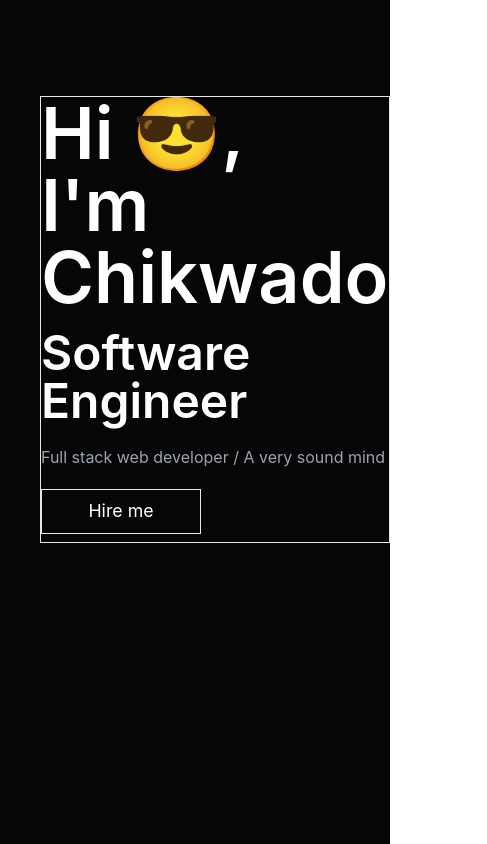
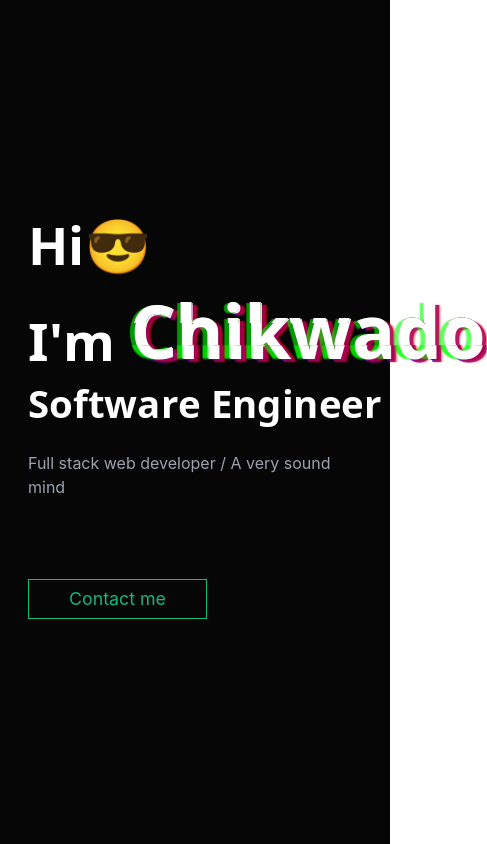
Before and after one commit to Quado2/portfolio, a React (Create React App) app: page / in a window 390 px wide. Shown: the whole page, 487 px wide, since content can reach past the window. Built offline with nearby package versions, Linux system fonts and the light colour scheme.

Commit message:
made the home landing page responsive

```diff
--- a/package.json
+++ b/package.json
@@ -7,6 +7,7 @@
     "@testing-library/jest-dom": "^5.14.1",
     "@testing-library/react": "^11.2.7",
     "@testing-library/user-event": "^12.8.3",
+    "node-sass": "^6.0.1",
     "react": "^17.0.2",
     "react-dom": "^17.0.2",
     "react-scripts": "4.0.3",
--- a/src/App.js
+++ b/src/App.js
@@ -21,12 +21,12 @@ function App() {
 
   return (
     <div className="App">
-        {!loaded?
+         {/* {!loaded?
         <Preloader />
-        :
+        :  */}
         <Home />
-      }
-
+      {/* }
+         */}
     </div>
   );
 }
--- a/src/Containers/Home/Home.js
+++ b/src/Containers/Home/Home.js
@@ -1,52 +1,60 @@
 import React from 'react'
+import './Home.scss'
 
 function Home (){
 
     return (
-        <div className='h-full pt-24 pl-10 w-full'>
-            <div className=' flex-column items-start border w-full justify-start'>
-                <h2 className='text-7xl font-semibold font-san text-left '>
-                    <span className=''>H</span>
-                    <span>i</span>
-                    <span> &#128526;</span>
-                    <span>,</span>
-                    <br />
-                    <span>I</span>
-                    <span>'</span>
-                    <span>m</span>
-                    <span> </span>
-                    <span>C</span>
-                    <span>h</span>
-                    <span>i</span>
-                    <span>k</span>
-                    <span>w</span>
-                    <span>a</span>
-                    <span>d</span>
-                    <span>o</span>
-                    <span>,</span>
-                </h2>
-                <h3 className='text-5xl font-semibold font-san text-left mt-4'>
-                    <span>S</span>
-                    <span>o</span>
-                    <span>f</span>
-                    <span>t</span>
-                    <span>w</span>
-                    <span>a</span>
-                    <span>r</span>
-                    <span>e</span>
-                    <span> </span>
-                    <span>E</span>
-                    <span>n</span>
-                    <span>g</span>
-                    <span>i</span>
-                    <span>n</span>
-                    <span>e</span>
-                    <span>e</span>
-                    <span>r</span>
-                </h3>
+        <div className='home-top h-full w-full'>
+            <div className=' top-home-container flex flex-col justify-center items-start p-7 sm:p-16  w-full h-screen'>
+                <div className= 'first-h2 top-h2 sm:text-7xl lg:text-8xl'>
+                    <h2 className=''>H</h2>
+                    <h2>i</h2>
+                    <h2> &#128526;</h2>
+                    <h2>,</h2>
+                </div>
+                <div className = 'first-h2b sm:text-7xl lg:text-8xl top-h2 h-24 sm:h-28 lg:h-32 items-end'>
+                    <h2 className=''> I</h2>
+                    <h2>'</h2>
+                    <h2>m</h2>
+                    <div className='glitch text-7xl sm:text-8xl lg:text-9xl flex items-end md:-pb-2  ml-4 w-11 h-16'>
+                        <span>Chikwado</span>
+                        <span aria-hidden='true'>Chikwado</span>
+                        <span aria-hidden='true'>Chikwado</span>
+                    </div>
+                    {/* <div className='second-h2 glitch-follow m-0'>
+                        <h2>h</h2>
+                        <h2>i</h2>
+                        <h2>k</h2>
+                        <h2>w</h2>
+                        <h2>a</h2>
+                        <h2>d</h2>
+                        <h2>o</h2>
+                        <h2>,</h2>
+                    </div> */}
 
-                <p className='text-base text-left mt-5 mb-5 text-gray-400' >Full stack web developer / A very sound mind</p>
-                <p className='border p-2 w-40 my-2'>Hire me</p>
+                </div>
+                <div className='third-h2 text-2xl sm:text-5xl flex font-semibold font-sans text-left mt-4'>
+                    <h2>S</h2>
+                    <h2>o</h2>
+                    <h2>f</h2>
+                    <h2>t</h2>
+                    <h2>w</h2>
+                    <h2>a</h2>
+                    <h2>r</h2>
+                    <h2>e</h2>
+                    <h2>&nbsp;</h2>
+                    <h2>E</h2>
+                    <h2>n</h2>
+                    <h2>g</h2>
+                    <h2>i</h2>
+                    <h2>n</h2>
+                    <h2>e</h2>
+                    <h2>e</h2>
+                    <h2>r</h2>
+                </div>
+
+                <p className='opacity-0 appear-in text-left text-base sm:text-1xl my-8 text-gray-400 ' >Full stack web developer / A very sound mind</p>
+                <a className='opacity-0 border border-green-500 text-green-500 py-1.5 px-10  mt-12 mx-0'>Contact me</a>
             </div>
         </div>
 
--- /dev/null
+++ b/src/Containers/Home/Home.scss
@@ -0,0 +1,265 @@
+
+.glitch{
+
+    position: relative;
+    opacity: 0;
+    animation: appear-in .7s ease-in-out forwards 0.7s;
+
+}
+
+.glitch span{
+    position: absolute;
+    animation: glitch1 3.6s infinite,
+}
+
+.glitch span:first-child{
+    animation: glitch1 3s infinite , glitch-move-1 2s infinite;
+    z-index: 1;
+    clip-path: polygon(0 0, 100% 0, 100% 40%, 0 40%);
+    transform: translate(-0.019em, -0.015em);
+}
+.glitch span:last-child{
+    animation: glitch1 2.6s infinite 1.5s;
+    z-index: 2;
+    clip-path: polygon(0 70%, 100% 70%, 100% 100%, 0 100%);
+    transform: translate(0.015em, 0.015em);
+
+}
+
+
+
+/* adding the animations  with scss*/
+div h2{
+    opacity: 0;
+}
+
+
+@for $i from 1 through 3{
+    .home-top .first-h2 h2:nth-child(#{$i}){
+        animation: bounce-in .5s forwards (#{$i *0.1s});
+    }
+}
+
+
+@for $i from 4 through 6{
+    .home-top .first-h2b>h2:nth-child(#{$i - 3}){
+        animation: bounce-in .5s forwards (#{$i *0.08s});
+    }
+}
+
+
+@for $i from 8 through 15{
+    .home-top .second-h2>h2:nth-child(#{$i - 7}){
+        animation: bounce-in .5s forwards (#{$i *0.08s});
+    }
+}
+
+@for $i from 16 through 32{
+    .home-top .third-h2>h2:nth-child(#{$i - 15}){
+        animation: bounce-in .2s forwards (#{$i *0.08s});
+    }
+}
+
+.home-top  .glitch-follow{
+    display: flex;
+}
+
+.home-top .top-home-container p{
+    animation: appear-in 1s ease-in-out forwards .8s;
+    }
+
+.home-top .top-home-container a{
+    animation: appear-in 1s ease-in-out forwards 1.5s;
+        }
+
+@keyframes appear-in{
+    from{
+        opacity: 0;
+        transform: translateY(10px);
+    }
+
+    to{
+        opacity: 1;
+        transform: translateY(0);
+    }
+}
+
+@keyframes glitch-move-1{
+    0%{
+        clip-path: polygon(0 0, 100% 0, 100% 40%, 0 40%);
+    }
+
+    50%{
+        clip-path: polygon(0 0, 100% 0, 100% 50%, 0 50%);
+    }
+
+   100%{
+        clip-path: polygon(0 0, 100% 0, 100% 40%, 0 40%);
+    }
+}
+
+
+
+
+@keyframes rotate-in {
+    from{
+        transform: rotate(0deg);
+    }
+
+    to{
+        transform: rotate(360deg);
+    }
+}
+
+@keyframes bounce-in{
+    0%{
+        opacity: 0;
+        transform: scale(1);
+    }
+
+    5%{
+        opacity: .1;
+        transform: scale(1.1);
+    }
+
+    45%{
+        opacity: .4;
+        transform: scale(0.9);
+     }
+
+     70%{
+         transform: scale(1.05);
+     }
+
+     85%{
+         transform: scale(0.95);
+     }
+
+
+     95%{
+        transform: scale(1.02);
+    }
+
+    100%{
+        transform: scale(1);
+        opacity: 1;
+    }
+}
+
+
+@keyframes glitch1{
+    0%{
+        text-shadow:
+        -0.0 0 0  rgba(0, 255, 0,0.75),
+        0 0 0  #ff0000bf,
+        0 0 0 rgba(0,0,255,0.75);
+    }
+
+    13%{
+        text-shadow:
+        -0.0 0 0  rgba(0, 255, 0,0.75),
+        0 0 0  #ff0000bf,
+        0 0 0 rgba(0,0,255,0.75);
+    }
+
+    15%{
+        text-shadow:
+        -0.07em 0 0.03em  rgba(0, 255, 0, 0.541),
+        -0.02em -0.02em 0.0em  rgba(255, 0, 0, 0.589),
+        0.04em 0.08em 0 rgba(0,0,255,0.75);
+    }
+    29%{
+        text-shadow:
+        -0.05em 0 0.02em  rgba(0, 255, 0, 0.541),
+        -0.01em -0.02em 0.03em  rgba(255, 0, 0, 0.589),
+        0.025em 0.04em 0 rgba(0,0,255,0.75);
+    }
+
+    30%{
+        text-shadow:
+        -0.0 0 0  rgba(0, 255, 0,0.75),
+        0 0 0  #ff0000bf,
+        0 0 0 rgba(0,0,255,0.75);
+    }
+
+    50%{
+        text-shadow:
+        -0.0 0 0  rgba(0, 255, 0,0.75),
+        0 0 0  #ff0000bf,
+        0 0 0 rgba(0,0,255,0.75);
+    }
+
+    55%{
+        text-shadow:
+        -0.09em 0 0.02em  rgba(0, 255, 0, 0.541),
+        0.09em 0.04em 0.03em  rgba(255, 0, 0, 0.589),
+        0.07em 0.04em 0 rgba(0,0,255,0.75);
+    }
+
+    60%{
+        text-shadow:
+        -0.0 0 0  rgba(0, 255, 0,0.75),
+        0 0 0  #ff0000bf,
+        0 0 0 rgba(0,0,255,0.75);
+    }
+    65%{
+        text-shadow:
+        -0.08em 0 0.03em  rgba(0, 255, 0, 0.541),
+        0.07em 0.04em 0.03em  rgba(255, 0, 0, 0.589),
+        0.09em 0.06em 0 rgba(0,0,255,0.75);
+    }
+
+    74%{
+        text-shadow:
+        -0.05em 0 0.02em  rgba(0, 255, 0, 0.541),
+        0.08em 0.03em 0.03em  rgba(255, 0, 0, 0.589),
+        0.07em 0.04em 0 rgba(0,0,255,0.75);
+    }
+
+    75%{
+        text-shadow:
+        -0.0 0 0  rgba(0, 255, 0,0.75),
+        0 0 0  #ff0000bf,
+        0 0 0 rgba(0,0,255,0.75);
+    }
+
+    88%{
+        text-shadow:
+        -0.0 0 0  rgba(0, 255, 0,0.75),
+        0 0 0  #ff0000bf,
+        0 0 0 rgba(0,0,255,0.75);
+    }
+
+
+    90%{
+        text-shadow:
+        -0.06em 0 0.03em  rgba(0, 255, 0, 0.541),
+        -0.2em -0.02em 0.03em  rgba(255, 0, 0, 0.589),
+        0.05em 0.04em 0 rgba(0, 0, 255, 0.623);
+    }
+
+    100%{
+        text-shadow:
+        -0.0 0 0  rgba(0, 255, 0,0.75),
+        0 0 0  #ff0000bf,
+        0 0 0 rgba(0,0,255,0.75);
+    }
+}
+
+@media screen and (min-width:380px) and (max-width: 766px){
+    .top-home-container{
+        .first-h2 h2, .first-h2b h2{
+            font-size: 3.3rem;
+            padding-bottom: 5px;
+        }
+
+        .glitch{
+            height: 5rem;
+        }
+
+        .third-h2{
+            font-size: 2.4rem;
+            margin-top: 1.3rem;
+        }
+    }
+}
--- a/src/index.css
+++ b/src/index.css
@@ -1,6 +1,21 @@
 @tailwind base;
 @tailwind components;
 @tailwind utilities;
+
+
+@layer utilities{
+  .-pb-2{
+     margin-bottom: -0.15rem;
+  }
+
+}
+
+@layer components{
+   .top-h2{
+    @apply text-4xl font-semibold font-sans text-left flex
+  }
+}
+
 
 * {
   margin: 0;
--- a/tailwind.config.js
+++ b/tailwind.config.js
@@ -2,7 +2,17 @@ module.exports = {
   purge: ['./src/**/*.{js,jsx,ts,tsx}', './public/index.html'],
   darkMode: false, // or 'media' or 'class'
   theme: {
-    extend: {},
+    extend: {
+      animation:{
+        'appear-in': 'appear 1s ease-in-out forwards 1.2s'
+      }
+    },
+    keyframes:{
+      appear:{
+        '0%': {opacity:'0',transform:'translateY(10px)'},
+        '100%': {opacity:'1',transform:'translateY(0)'},
+      }
+    }
   },
   variants: {
     extend: {},
```
Also changed, not shown: src/Containers/Home/Home.css (deleted), 1 other file (tests, documents, lock files or other folders).
